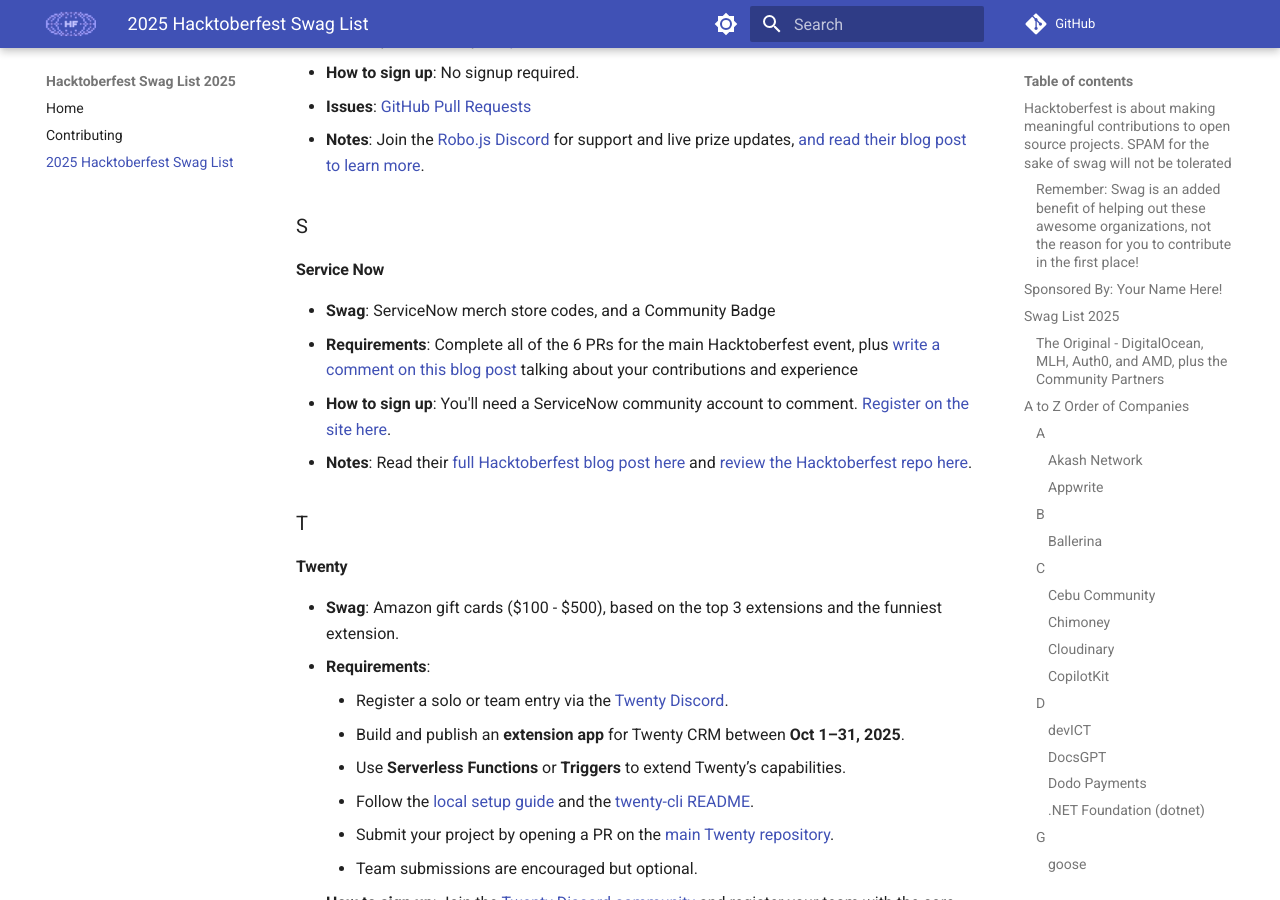
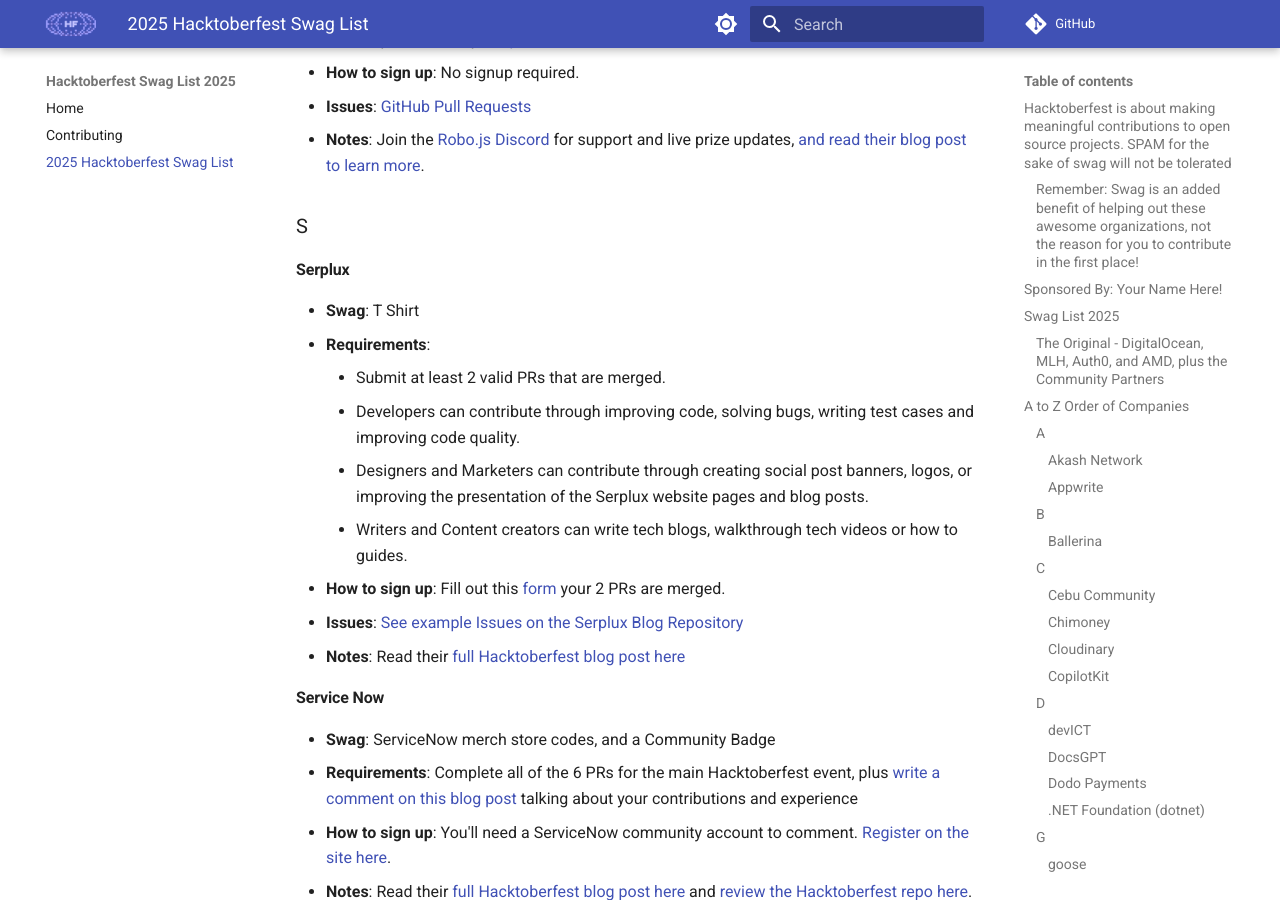
Before and after one commit to crweiner/hacktoberfest-swag-list, an MkDocs documentation site: the page built from docs/list.md, in a window 1280 px wide and 900 px high, scrolled down 11298 px. Built offline with MkDocs 1.6.1 and Material for MkDocs 9.7.7, drawn with Linux system fonts in a browser that asks for light colours; plug-ins that fetch from the network failed and are left out; comment, search, counter and statistics services are not loaded.

Commit message:
Added Serplux Swag (#1066)
* Update list.md

* Changed as per the instructions

* Adjust Serplux

* Fix Serplux bullet points

---------

Co-authored-by: Chandler Weiner <23106097+crweiner@users.noreply.github.com>

```diff
--- a/docs/list.md
+++ b/docs/list.md
@@ -344,6 +344,18 @@
 
 ### S
 
+#### Serplux
+
+- **Swag**: T Shirt
+- **Requirements**:
+    - Submit at least 2 valid PRs that are merged.
+    - Developers can contribute through improving code, solving bugs, writing test cases and improving code quality.
+    - Designers and Marketers can contribute through creating social post banners, logos, or improving the presentation of the Serplux website pages and blog posts.
+    - Writers and Content creators can write tech blogs, walkthrough tech videos or how to guides.
+- **How to sign up**: Fill out this [form](https://docs.google.com/forms/d/e/1FAIpQLSf9UW15IOT9hPYehUjqkgOUXerHeYnrm5Cova_PwGosryyvjg/viewform) your 2 PRs are merged.
+- **Issues**: [See example Issues on the Serplux Blog Repository](https://github.com/Serplux/blog/issues)
+- **Notes**: Read their [full Hacktoberfest blog post here](https://blog.serplux.com/hacktoberfest-2025/)
+
 #### Service Now
 
 - **Swag**: ServiceNow merch store codes, and a Community Badge
```
